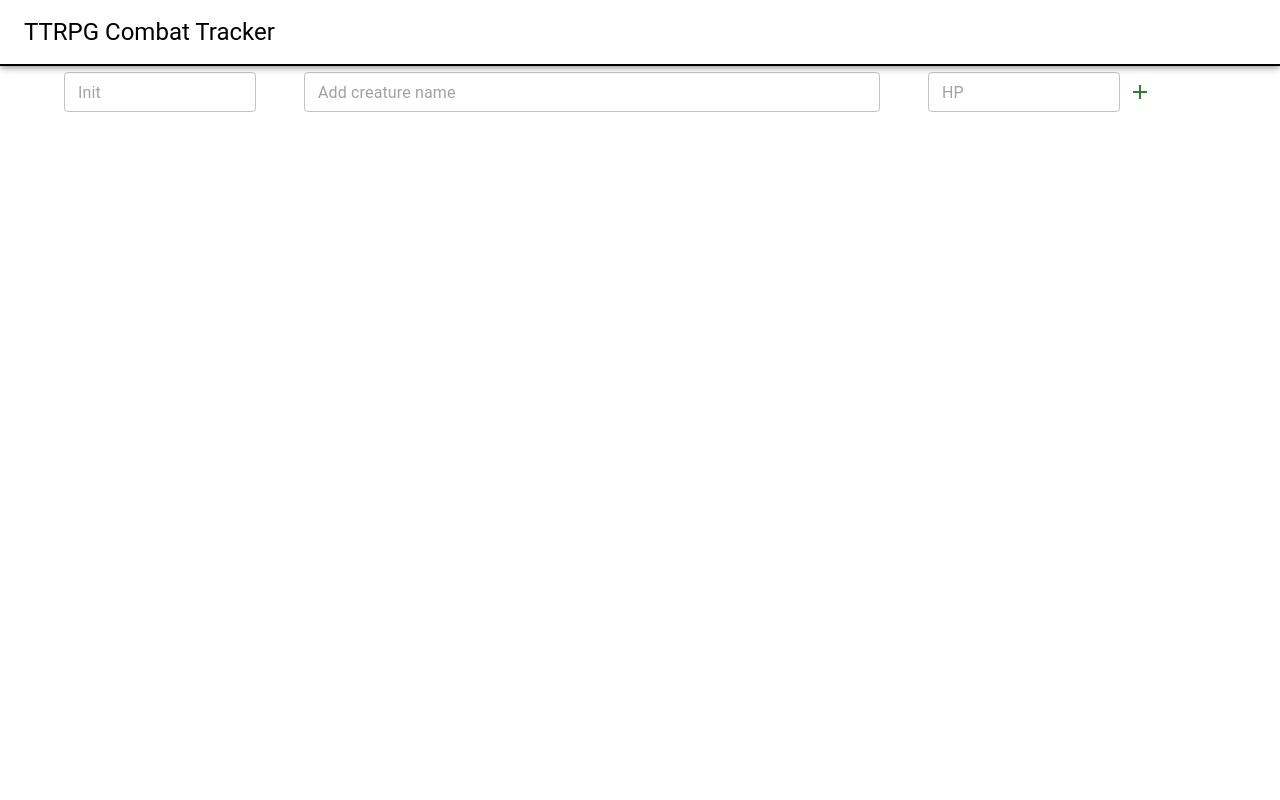
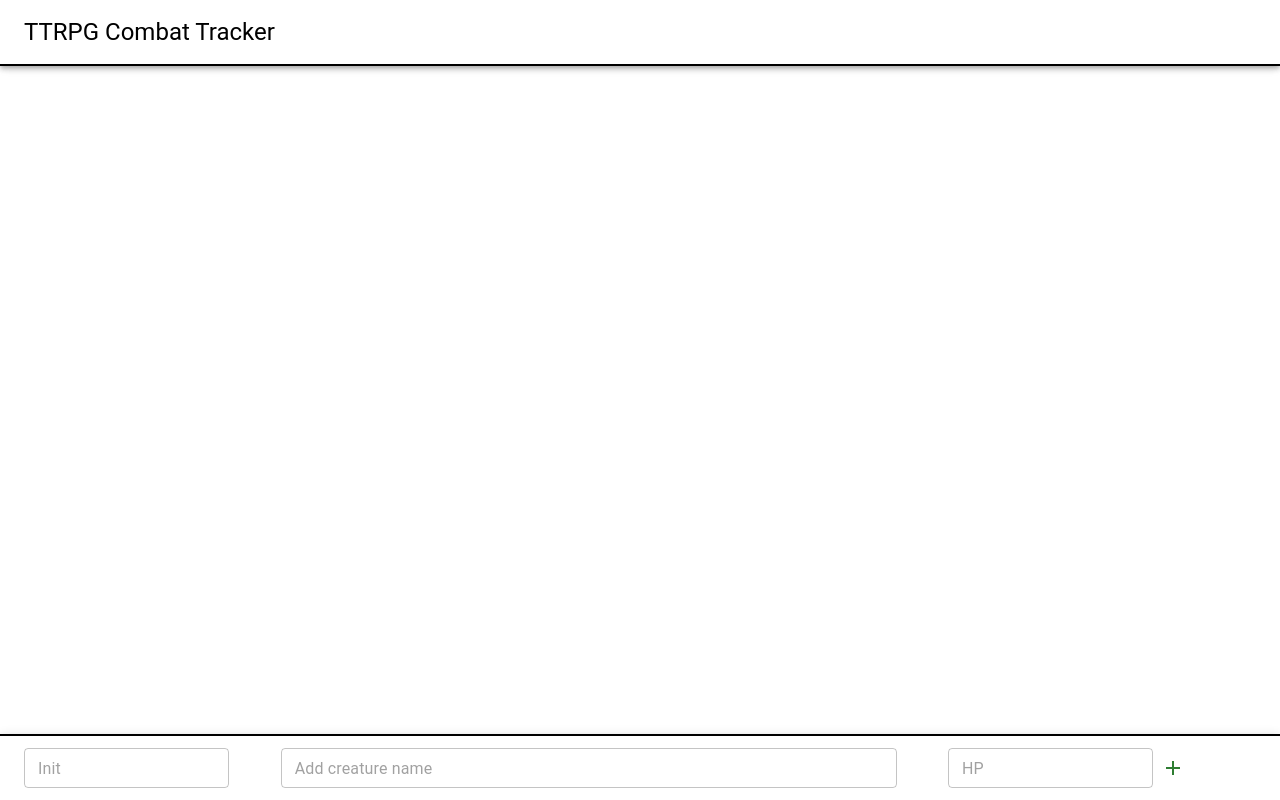
Before and after one commit to Lucobsen/encounter-tracker, a React (Create React App) app: page / in a window 1280 px wide. Built offline with nearby package versions, Linux system fonts and the light colour scheme.

Commit message:
fixed add bar

```diff
--- a/src/App.tsx
+++ b/src/App.tsx
@@ -64,7 +64,7 @@ const App = () => {
     <ThemeProvider theme={mainTheme}>
       <SnackbarProvider maxSnack={2} autoHideDuration={3000}>
         <NavBar />
-        <Container sx={{ px: 2, pt: 9, pb: 2 }}>
+        <Container sx={{ px: 2, pt: 9, pb: 8 }}>
           <List disablePadding>
             {creatureList.map((creature) => (
               <Creature
@@ -76,9 +76,9 @@ const App = () => {
                 }
               />
             ))}
-            <NewCreatureRow onAdd={(newCreature) => handleAdd(newCreature)} />
           </List>
         </Container>
+        <NewCreatureRow onAdd={(newCreature) => handleAdd(newCreature)} />
       </SnackbarProvider>
     </ThemeProvider>
   );
--- a/src/components/NewCreatureRow.tsx
+++ b/src/components/NewCreatureRow.tsx
@@ -1,4 +1,11 @@
-import { Grid, IconButton, TextField, useTheme } from "@mui/material";
+import {
+  AppBar,
+  Grid,
+  IconButton,
+  TextField,
+  Toolbar,
+  useTheme,
+} from "@mui/material";
 import AddIcon from "@mui/icons-material/Add";
 import { useState } from "react";
 import { ICreature } from "./Creature";
@@ -20,6 +27,19 @@ export const NewCreatureRow = ({ onAdd }: INewCreatureRowProps) => {
   const [newCreature, setNewCreature] = useState<ICreature>(initalState);
 
   return (
+    <AppBar
+      position="fixed"
+      sx={{
+        top: "auto",
+        bottom: 0,
+        borderTop: `2px solid ${palette.mode === "light" ? "#000" : "#fff"}`,
+      }}
+    >
+      <Toolbar
+        sx={{
+          backgroundColor: palette.mode === "light" ? "#fff" : "#121212",
+        }}
+      >
         <Grid container direction="row">
           <Grid item xs={2}>
             <TextField
@@ -93,5 +113,7 @@ export const NewCreatureRow = ({ onAdd }: INewCreatureRowProps) => {
             </IconButton>
           </Grid>
         </Grid>
+      </Toolbar>
+    </AppBar>
   );
 };
```
Lines whose indentation alone changed are shown as unchanged.
